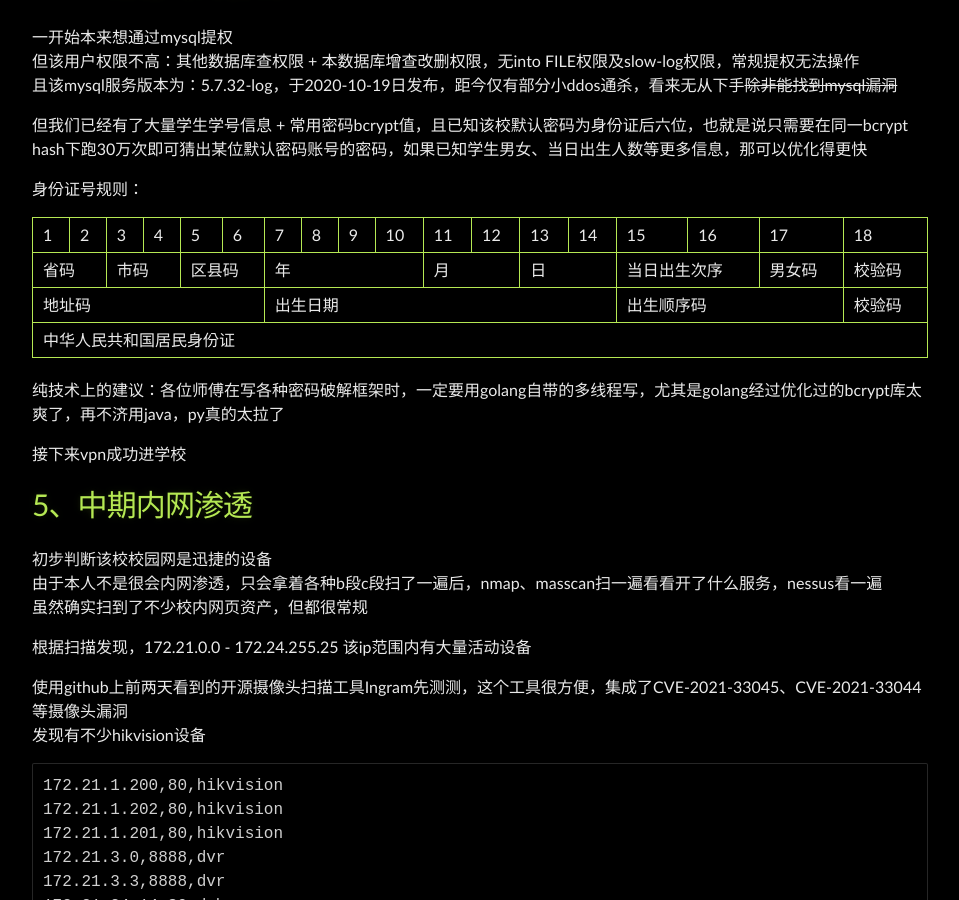
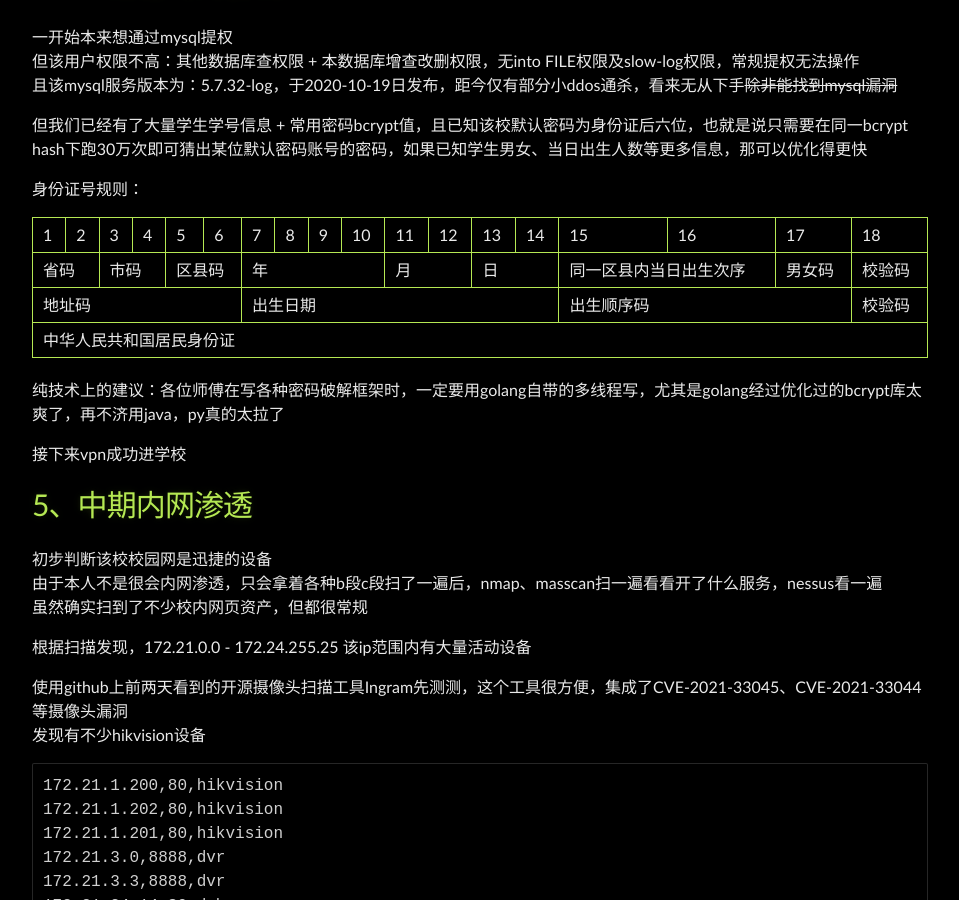
Before and after one commit to Leeyangee/leeyangee.github.io, a Jekyll site: the page built from _posts/2023-06-20-SRC干货 某教育资产经典渗透-漏洞链从外网打到内网.md, in a window 1280 px wide and 900 px high, scrolled down 1693 px. Shown: the whole window, without its empty margins (160-1119 px from the left). Built offline with Jekyll 4.4.1, drawn with Linux system fonts in a browser that asks for light colours.

Commit message:
Update 2023-06-20-SRC干货 某教育资产经典渗透-漏洞链从外网打到内网.md

```diff
--- a/_posts/2023-06-20-SRC干货 某教育资产经典渗透-漏洞链从外网打到内网.md
+++ b/_posts/2023-06-20-SRC干货 某教育资产经典渗透-漏洞链从外网打到内网.md
@@ -89,13 +89,13 @@ SELECT * FROM INFORMATION_SCHEMA.TABLES ORDER BY create_time DESC;
     <td>18</td>
   </tr>
   <tr>
-  	<td colspan="2">省码</td>
-  	<td colspan="2">市码</td>
+    <td colspan="2">省码</td>
+    <td colspan="2">市码</td>
     <td colspan="2">区县码</td>
     <td colspan="4">年</td>
     <td colspan="2">月</td>
     <td colspan="2">日</td>
-	<td colspan="2">当日出生次序</td>
+    <td colspan="2">同一区县内当日出生次序</td>
     <td colspan="1">男女码</td>
     <td colspan="1">校验码</td>
   </tr>
```
